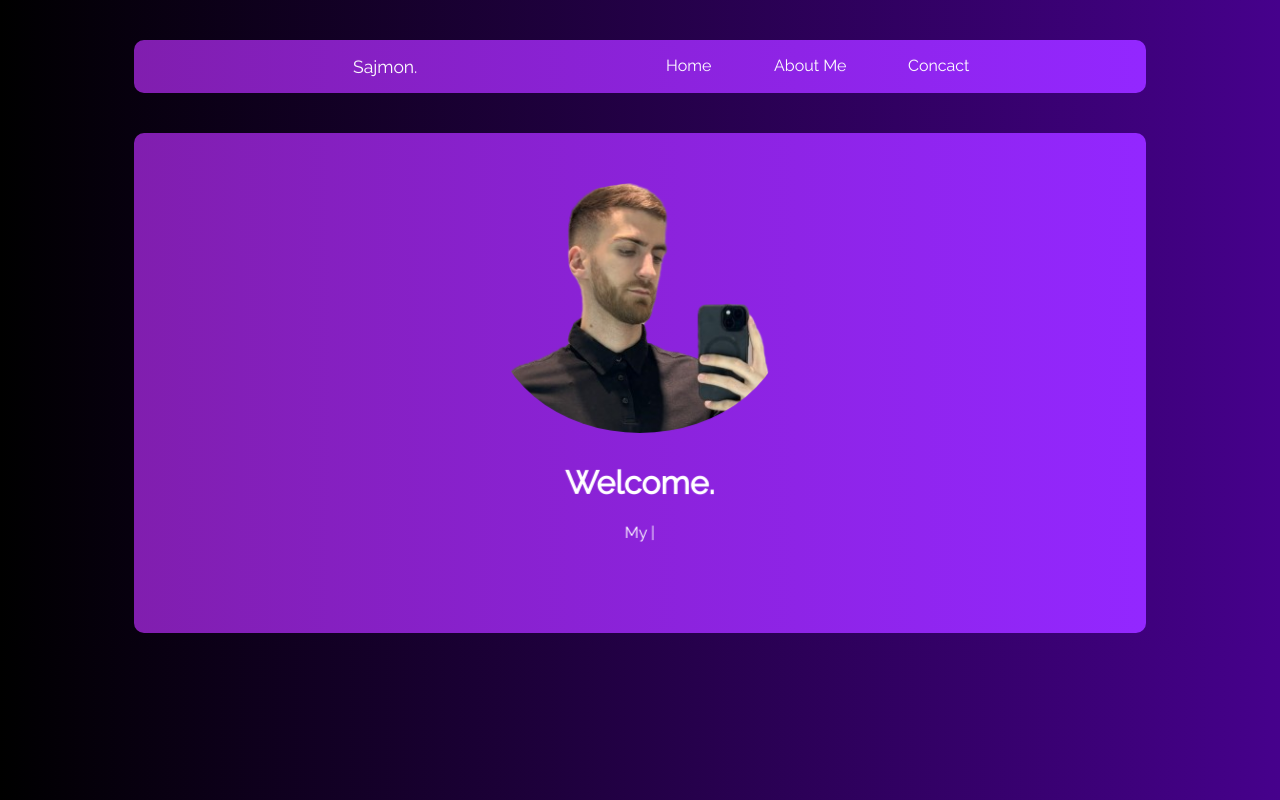
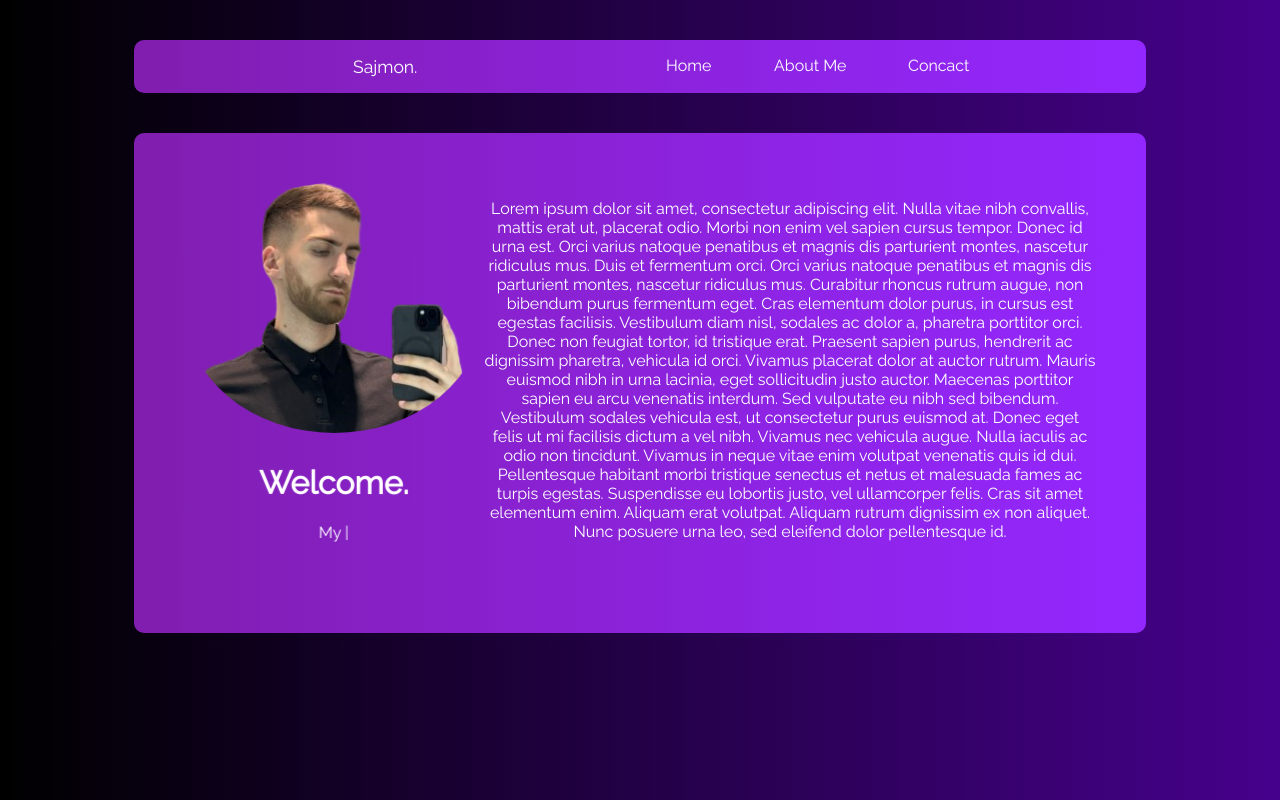
Before and after one commit to Sajmon410/portfolio, a React (Create React App) app in the folder portfolio/: page /aboutme in a window 1280 px wide. Built offline with nearby package versions, Linux system fonts and the light colour scheme; the HTML template or start-up script is replaced by a standard one.

Commit message:
About me started

```diff
--- a/portfolio/package.json
+++ b/portfolio/package.json
@@ -10,8 +10,11 @@
     "animate.css-react": "^1.1.0",
     "fbjs": "^3.0.5",
     "framer-motion": "^11.0.3",
+    "link-react": "^3.0.0",
+    "prop-types": "^15.8.1",
     "react": "^18.2.0",
     "react-dom": "^18.2.0",
+    "react-router-dom": "^6.22.0",
     "react-scripts": "5.0.1",
     "react-spring": "^9.7.3",
     "react-typed": "^2.0.12",
--- a/portfolio/src/App.css
+++ b/portfolio/src/App.css
@@ -1 +1,5 @@
 @import url('https://fonts.googleapis.com/css2?family=Raleway&display=swap');
+a{
+    text-decoration: none;
+    color: white;
+  }
--- a/portfolio/src/App.js
+++ b/portfolio/src/App.js
@@ -1,13 +1,17 @@
-import logo from './logo.svg';
 import './App.css';
 import Navbar from './components/navbar.jsx'
 import Hero from './components/hero.jsx'
-
+import AboutMe from './components/aboutme.jsx'
+import { Route, Routes } from "react-router-dom"
 function App() {
   return (
   <>
   <Navbar/>
-  <Hero/>
+  <Routes>
+    <Route path="/" element={<Hero />} />
+    <Route path="/aboutme" element={<AboutMe />} />
+    <Route path="/aboutme" element={<AboutMe />} />
+  </Routes>
   </>
   );
 }
--- /dev/null
+++ b/portfolio/src/components/aboutme.jsx
@@ -0,0 +1,29 @@
+import React from 'react';
+import { motion } from 'framer-motion';
+import './aboutme.css';
+import {ReactTyped} from "react-typed";
+const AboutMe = () => {
+  return (
+    <div className="container-hero">
+        <div className='hero'>
+        <motion.div
+                whileHover={{ scale: 1 }}
+                whileTap={{rotate: 10 , scale: 1.1}}
+                transition={5000}
+                className="centar"
+                animate={{ rotate:0.1 }}>
+                <div className='animate__animated animate__backInLeft'>
+                <div className="app-container"></div>
+                    <h1 className="text-hero">Welcome.</h1>
+                    <ReactTyped strings={[`My name is  <span style="color: rgb(0, 0, 0);">Simon</span> Radosavljević.`]} typeSpeed={100} loop />
+                </div>
+        </motion.div>
+            <p>Lorem ipsum dolor sit amet, consectetur adipiscing elit. Nulla vitae nibh convallis, mattis erat ut, placerat odio. Morbi non enim vel sapien cursus tempor. Donec id urna est. Orci varius natoque penatibus et magnis dis parturient montes, nascetur ridiculus mus. Duis et fermentum orci. Orci varius natoque penatibus et magnis dis parturient montes, nascetur ridiculus mus. Curabitur rhoncus rutrum augue, non bibendum purus fermentum eget. Cras elementum dolor purus, in cursus est egestas facilisis. Vestibulum diam nisl, sodales ac dolor a, pharetra porttitor orci. Donec non feugiat tortor, id tristique erat. Praesent sapien purus, hendrerit ac dignissim pharetra, vehicula id orci.
+
+                Vivamus placerat dolor at auctor rutrum. Mauris euismod nibh in urna lacinia, eget sollicitudin justo auctor. Maecenas porttitor sapien eu arcu venenatis interdum. Sed vulputate eu nibh sed bibendum. Vestibulum sodales vehicula est, ut consectetur purus euismod at. Donec eget felis ut mi facilisis dictum a vel nibh. Vivamus nec vehicula augue. Nulla iaculis ac odio non tincidunt. Vivamus in neque vitae enim volutpat venenatis quis id dui. Pellentesque habitant morbi tristique senectus et netus et malesuada fames ac turpis egestas. Suspendisse eu lobortis justo, vel ullamcorper felis. Cras sit amet elementum enim. Aliquam erat volutpat. Aliquam rutrum dignissim ex non aliquet. Nunc posuere urna leo, sed eleifend dolor pellentesque id.</p>
+        </div>
+    </div>
+  );
+};
+
+export default AboutMe;
--- a/portfolio/src/components/hero.css
+++ b/portfolio/src/components/hero.css
@@ -46,10 +46,11 @@
     }
     80%, 90%{
         transform:  translateY(500px);
+        opacity: 0;
     }
     to {
       transform: rotate3d(0, 0, 1, 80deg) translateY(0);
-      opacity: 0.1;
+      opacity: 0;
     }
   }
   .image1{
--- a/portfolio/src/components/hero.jsx
+++ b/portfolio/src/components/hero.jsx
@@ -50,21 +50,23 @@ const Hero = () => {
                 className="centar"
                 onClick={handleDivClick}
                 animate={{ rotate:0.1 }}>
+                    <div className='animate__animated animate__jackInTheBox'>
                      <div className="app-container"></div>
                 <h1 className="text-hero">Welcome.</h1>
                 <ReactTyped strings={[`My name is  <span style="color: rgb(0, 0, 0);">Simon</span> Radosavljević.`]} typeSpeed={100} loop />
+                </div>
                 </motion.div>
                 <div className="hinge" style={{ display: isClicked ? 'block' : 'none' }}>
                 <img src={img} alt="React Logo" className="image1"/>
                 </div>
                 <div className="projects">
-                {showNewImage   && visible &&(
+                {showNewImage   && !isScrolled &&(
           <motion.div
             initial={{ opacity: 0.1 }}
             animate={{ opacity: 1 }}
             transition={{ duration: 1 }}
 
-            className={isScrolled ? "pojetct_del" : "project"}
+            className={isScrolled ? "animate__animated animate__backInUp" : "animate__animated animate__backInUp"}
           >
              <motion.div
                 whileHover={{ scale: 1 }}
@@ -75,28 +77,29 @@ const Hero = () => {
 
             <img src={img} alt="New Image" className="fullphoto1" />
             <p className="downimage">This is my forum website with login and registration.</p>
+            </motion.div>
             <img src={arrow} onClick={handleScroll} alt="New Image" className="arrow" />
-            </motion.div>
+
           </motion.div>
         )}
-        {isScrolled && (
+        {isScrolled &&(
           <motion.div
 
             className="animate__animated animate__backInUp"
-            onClick={removeElement}
+
           >
              <motion.div
                 whileHover={{ scale: 1 }}
                 whileTap={{rotate: 10 , scale: 1.1}}
                 transition={5000}
                 animate={{ rotate:0.1 }}>
+            <img src={img2} alt="New Image" className="fullphoto1" />
+            <p className="downimage">Insovlet D.O.O. site (click to view)</p>
+            </motion.div>
+            <img src={arrow} alt="New Image" onClick={handleScroll} className="arrow" />
+            </motion.div>
 
 
-            <img src={img2} alt="New Image" className="fullphoto1" />
-            <p className="downimage">Insovlet D.O.O. site (click to view)</p>
-            <img src={arrow} alt="New Image" className="arrow" />
-            </motion.div>
-          </motion.div>
         )}
         </div>
                 </div>
--- a/portfolio/src/components/navbar.css
+++ b/portfolio/src/components/navbar.css
@@ -17,6 +17,9 @@
     z-index: 1; /* Osigurava da je sadržaj iznad pruga */
     text-decoration-style:solid;
   }
+li{
+    list-style: none;
+  }
 
   .logo {
     font-size: 1.1rem;
--- a/portfolio/src/components/navbar.jsx
+++ b/portfolio/src/components/navbar.jsx
@@ -1,18 +1,22 @@
 import React from 'react';
 import { motion } from 'framer-motion';
 import './navbar.css';
+import { Link, useMatch, useResolvedPath } from "react-router-dom"
+const Navbar = () => {
 
-const Navbar = () => {
   return (
     <div className="navbar">
       <div className="content">
         <motion.div
+
           whileHover={{ scale: 1.1 }}
           whileTap={{rotate: 15 , scale: 1.5 }}
           className="logo"
           animate={{ rotate:0.1 }}
         >
-         Sajmon.
+            <Link to="/">
+        Sajmon.
+      </Link>
         </motion.div>
         </div>
         <div className='buttons'>
@@ -22,7 +26,8 @@ const Navbar = () => {
           className="menu"
           animate={{ rotate:0.1 }}
         >
-         Home
+
+<CustomLink to="/">Home</CustomLink>
         </motion.div>
         <motion.div
           whileHover={{ scale: 1.1 }}
@@ -30,7 +35,7 @@ const Navbar = () => {
           className="menu"
           animate={{ rotate:0.1 }}
         >
-          About Me
+            <CustomLink to="/aboutme">About Me</CustomLink>
         </motion.div>
         <motion.div
           whileHover={{ scale: 1.1 }}
@@ -38,7 +43,7 @@ const Navbar = () => {
           className="menu"
           animate={{ rotate:0.1 }}
         >
-          Concact
+               <CustomLink to="/">Concact</CustomLink>
         </motion.div>
         </div>
 
@@ -47,3 +52,15 @@ const Navbar = () => {
 };
 
 export default Navbar;
+function CustomLink({ to, children, ...props }) {
+    const resolvedPath = useResolvedPath(to)
+    const isActive = useMatch({ path: resolvedPath.pathname, end: true })
+
+    return (
+      <li className={isActive ? "active" : ""}>
+        <Link to={to} {...props}>
+          {children}
+        </Link>
+      </li>
+    )
+}
--- a/portfolio/src/index.js
+++ b/portfolio/src/index.js
@@ -3,13 +3,15 @@ import ReactDOM from 'react-dom/client';
 import './index.css';
 import App from './App';
 import reportWebVitals from './reportWebVitals';
+import { BrowserRouter } from "react-router-dom"
 
 
 const root = ReactDOM.createRoot(document.getElementById('root'));
 root.render(
   <React.StrictMode>
-    <App />
-
+  <BrowserRouter>
+      <App />
+    </BrowserRouter>
   </React.StrictMode>
 );
 
```
Also changed, not shown: portfolio/src/components/aboutme.css (added), 1 other file (tests, documents, lock files or other folders).
